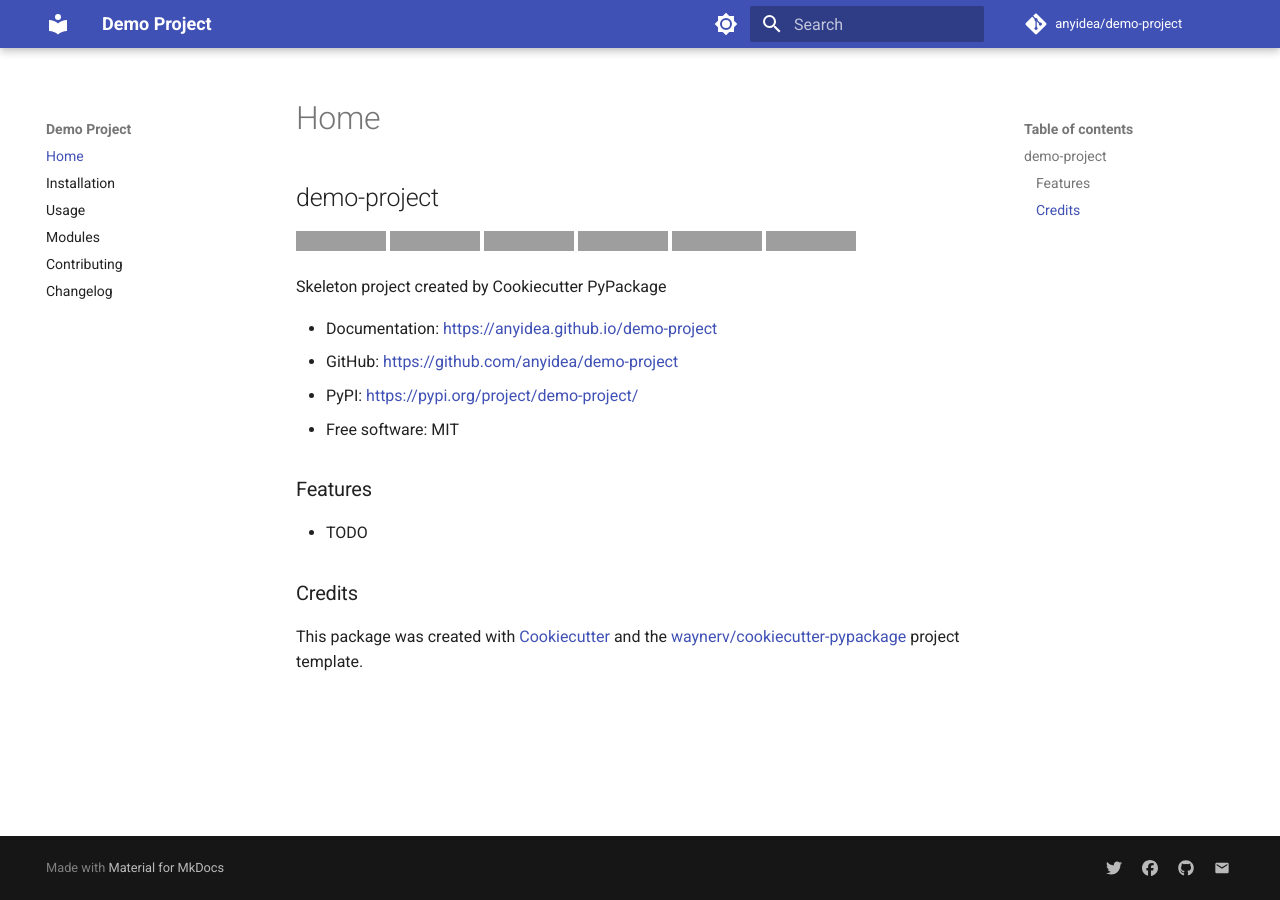
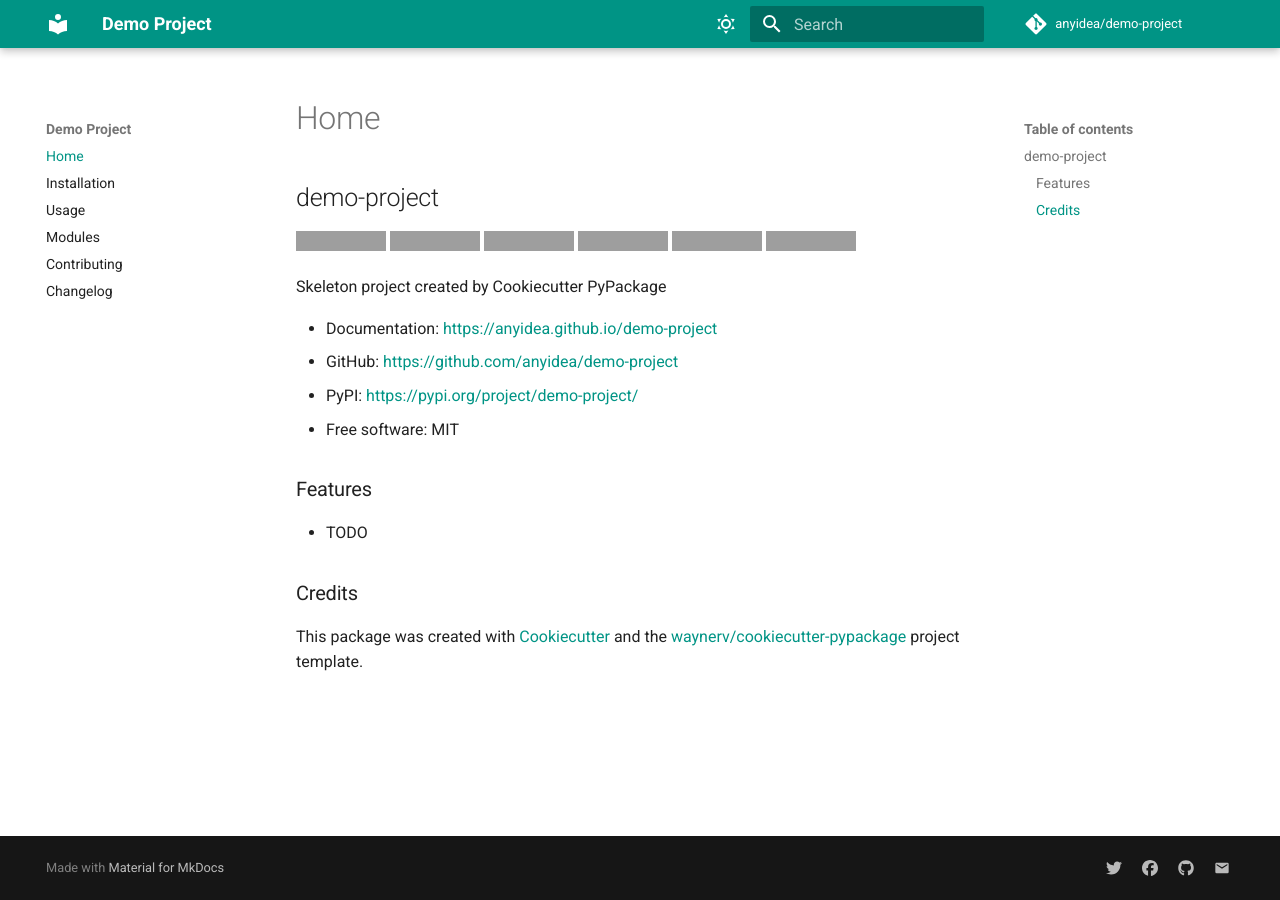
Before and after one commit to anyidea/demo-project, an MkDocs documentation site: the page built from docs/index.md, in a window 1280 px wide. Built offline with MkDocs 1.6.1 and Material for MkDocs 9.7.7, drawn with Linux system fonts in a browser that asks for light colours; comment, search, counter and statistics services are not loaded; grey boxes are pictures that could not be loaded.

Commit message:
chore: change theme

```diff
--- a/mkdocs.yml
+++ b/mkdocs.yml
@@ -14,17 +14,19 @@ theme:
   language: en
   #logo: assets/logo.png
   palette:
-    - scheme: preference
-      primary: indigo
-      accent: indigo
+    - media: "(prefers-color-scheme: light)"
+      scheme: default
+      primary: teal
+      accent: purple
       toggle:
-        icon: material/brightness-7
+        icon: material/weather-sunny
         name: Switch to dark mode
-    - scheme: slate
-      primary: indigo
-      accent: indigo
+    - media: "(prefers-color-scheme: dark)"
+      scheme: slate
+      primary: black
+      accent: lime
       toggle:
-        icon: material/brightness-4
+        icon: material/weather-night
         name: Switch to light mode
   features:
     - navigation.indexes
```
Also changed, not shown: 1 other file.
